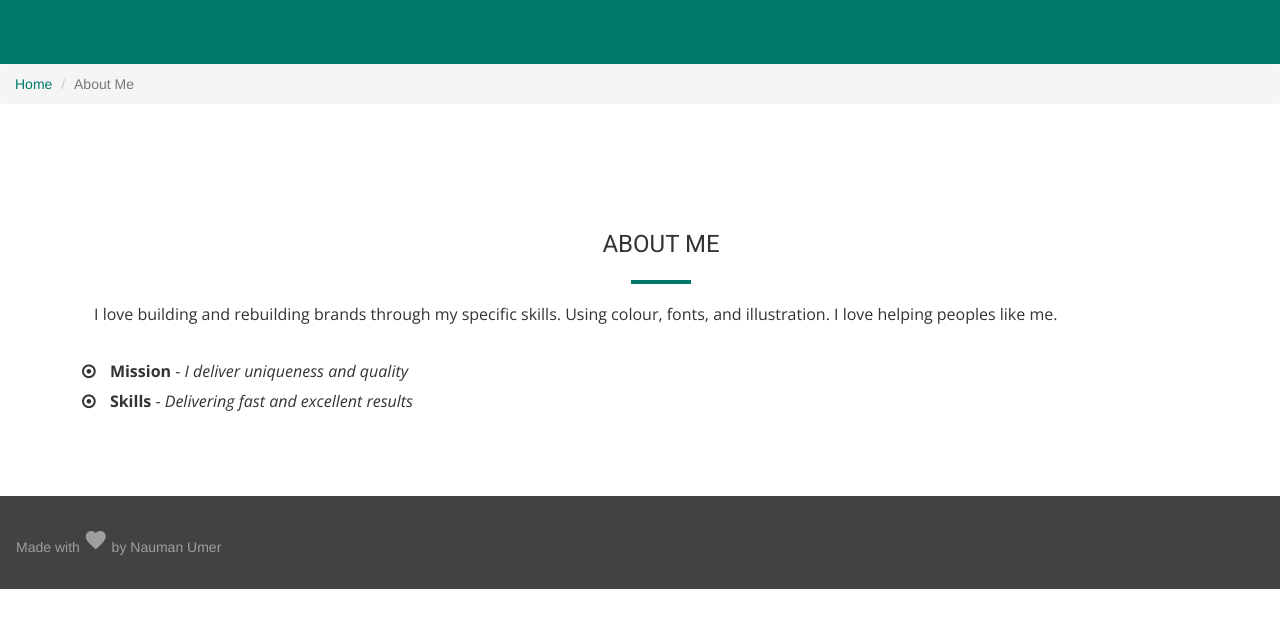
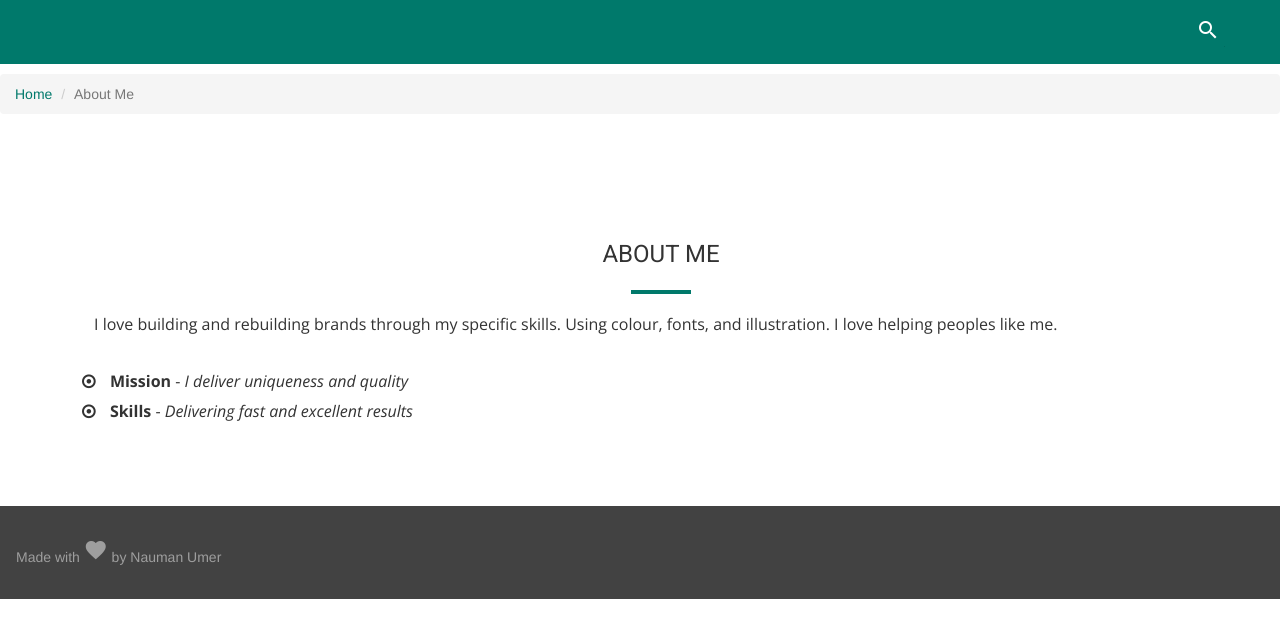
Before and after one commit to nmanumr/nmanumr.com, a Jekyll site: the page built from about.html, in a window 1280 px wide. Shown: the top 638 px of the page. Built offline with Jekyll 4.4.1, drawn with Linux system fonts in a browser that asks for light colours; nearby versions of some CDN libraries; comment, search, counter and statistics services are not loaded.

Commit message:
Update default.html

```diff
--- a/_layouts/default.html
+++ b/_layouts/default.html
@@ -65,9 +65,14 @@
 
           <!-- Add spacer, to align navigation to the right in desktop -->
           <div class="android-header-spacer mdl-layout-spacer"></div>
-          <div class="pull-right">
-
-          </div>
+          <div class="android-search-box mdl-textfield mdl-js-textfield mdl-textfield--expandable mdl-textfield--floating-label mdl-textfield--align-right mdl-textfield--full-width">
+              <label class="mdl-button mdl-js-button mdl-button--icon" for="search-field">
+                <i class="material-icons">search</i>
+              </label>
+              <div class="mdl-textfield__expandable-holder">
+                <input class="mdl-textfield__input" type="text" id="search-field">
+              </div>
+            </div>
         </div>
       </div>
 
@@ -97,6 +102,8 @@
 
 <div class="android-content mdl-layout__content">
         <div class="page-content">
+          <ul id="search-result">
+          </ul>
     {{ content }}
     {% include footer.html %}
 
```
